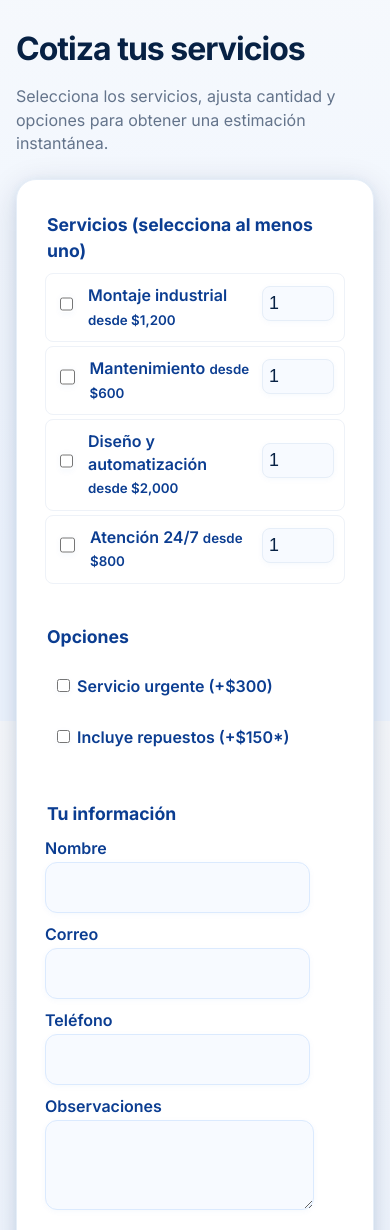
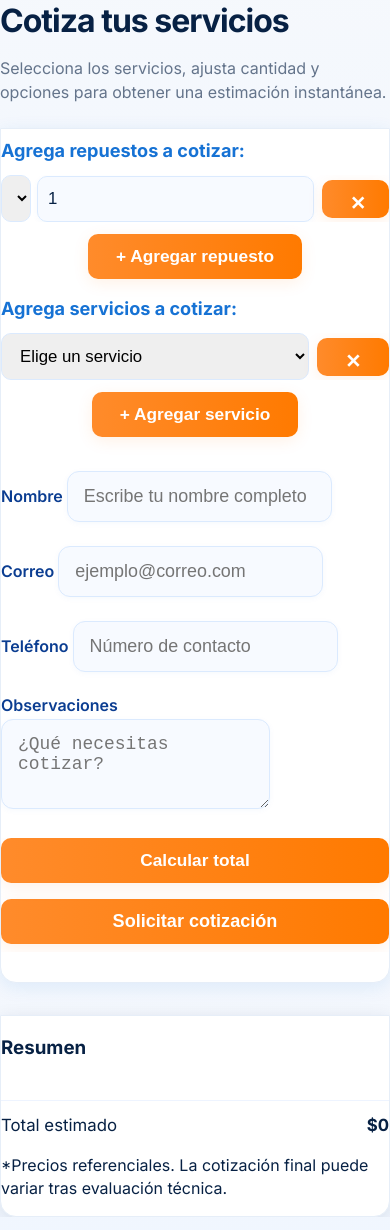
Before and after one commit to DevDereck/multieila-site, a website: page index.html in a window 390 px wide. Shown: the part 3499-4729 px from the top of the page. Drawn offline with Linux system fonts and the light colour scheme.

Commit message:
git commit -m "feat(main): add quote functionality"

```diff
--- a/index.html
+++ b/index.html
@@ -11,7 +11,7 @@
 
   <link rel="stylesheet" href="/styles.css" />
   <link rel="icon" type="image/x-icon" href="/favicon.ico" />
-  <script src="/script.js" defer></script>
+  <!-- El script principal se carga al final del body para asegurar que el DOM esté listo -->
 </head>
 <body>
   <header class="site-header">
@@ -153,66 +153,28 @@
 
         <div class="quote-grid">
           <form id="quoteForm" class="main-form quote-form reveal delay-2" aria-label="Formulario de cotización" novalidate>
-            <fieldset>
-              <legend>Servicios (selecciona al menos uno)</legend>
-              <label class="checkbox">
-                <input type="checkbox" name="service" value="Montaje" data-price="1200" />
-                <span class="checkbox-label">
-                  Montaje industrial <small>desde $1,200</small>
-                </span>
-                <input type="number" class="qty" name="qty-Montaje" min="1" value="1" aria-label="Cantidad Montaje" />
-              </label>
-
-              <label class="checkbox">
-                <input type="checkbox" name="service" value="Mantenimiento" data-price="600" />
-                <span class="checkbox-label">
-                  Mantenimiento <small>desde $600</small>
-                </span>
-                <input type="number" class="qty" name="qty-Mantenimiento" min="1" value="1" aria-label="Cantidad Mantenimiento" />
-              </label>
-
-              <label class="checkbox">
-                <input type="checkbox" name="service" value="Diseño" data-price="2000" />
-                <span class="checkbox-label">
-                  Diseño y automatización <small>desde $2,000</small>
-                </span>
-                <input type="number" class="qty" name="qty-Diseño" min="1" value="1" aria-label="Cantidad Diseño" />
-              </label>
-
-              <label class="checkbox">
-                <input type="checkbox" name="service" value="Emergencia" data-price="800" />
-                <span class="checkbox-label">
-                  Atención 24/7 <small>desde $800</small>
-                </span>
-                <input type="number" class="qty" name="qty-Emergencia" min="1" value="1" aria-label="Cantidad Emergencia" />
-              </label>
-            </fieldset>
-
-            <fieldset>
-              <legend>Opciones</legend>
-              <label class="option">
-                <input type="checkbox" id="rush" data-price="300" /> Servicio urgente (+$300)
-              </label>
-              <label class="option">
-                <input type="checkbox" id="repuestos" data-price="150" /> Incluye repuestos (+$150*)
-              </label>
-            </fieldset>
-
-            <fieldset>
-              <legend>Tu información</legend>
-              <label>Nombre <input type="text" name="clientName" required minlength="2" /></label>
-              <label>Correo <input type="email" name="clientEmail" required /></label>
-              <label>Teléfono <input type="tel" name="clientPhone" pattern="^[0-9()+-\s]{6,20}$" /></label>
-              <label>Observaciones <textarea name="notes" rows="3"></textarea></label>
-            </fieldset>
-
-            <div class="form-actions">
-              <button type="button" id="calculate" class="btn-primary">Calcular Cotización</button>
-              <button type="submit" id="sendQuote" class="btn-outline">Enviar Solicitud</button>
+            <div class="contact-form-grid premium-quote-grid">
+              <label class="contact-label" style="grid-column: span 2; font-weight:700; font-size:1.13rem; color:#1672d4;">Agrega repuestos a cotizar:</label>
+              <div id="repuestosList" style="grid-column: span 2; display:flex; flex-direction:column; gap:10px;"></div>
+              <button type="button" id="addRepuesto" class="btn-outline" style="width:max-content; margin-bottom:10px;">+ Agregar repuesto</button>
+              <label class="contact-label" style="grid-column: span 2; font-weight:700; font-size:1.13rem; color:#1672d4;">Agrega servicios a cotizar:</label>
+              <div id="serviciosList" style="grid-column: span 2; display:flex; flex-direction:column; gap:10px;"></div>
+              <button type="button" id="addServicio" class="btn-outline" style="width:max-content; margin-bottom:10px; grid-column: span 2;">+ Agregar servicio</button>
+              <!-- Separador visual -->
+              <div style="grid-column: span 2; height:8px;"></div>
+              <label class="contact-label" style="grid-column: span 2;">Nombre <input type="text" name="clientName" required minlength="2" placeholder="Escribe tu nombre completo" /></label>
+              <label class="contact-label">Correo <input type="email" name="clientEmail" required placeholder="ejemplo@correo.com" /></label>
+              <label class="contact-label">Teléfono <input type="tel" name="clientPhone" pattern="^[0-9()+-\s]{6,20}$" placeholder="Número de contacto" /></label>
+              <label class="contact-label contact-label-message" style="grid-column: span 2;">Observaciones <textarea name="notes" rows="3" placeholder="¿Qué necesitas cotizar?"></textarea></label>
+              <div class="form-actions contact-form-actions" style="grid-column: span 2; justify-content:center;">
+                <button type="button" id="calculateQuote" class="btn-outline" style="min-width:140px; font-size:1.08rem; margin-right:18px;">Calcular total</button>
+                <button type="submit" id="sendQuote" class="btn-primary" style="min-width:180px; font-size:1.13rem;">Solicitar cotización</button>
+              </div>
+              <div id="quoteTotal" style="grid-column: span 2; text-align:center; font-size:1.18rem; color:#1672d4; font-weight:700; margin-top:10px;"></div>
             </div>
-
             <div id="quoteError" class="form-error" role="alert" aria-live="assertive" hidden></div>
             <div id="quoteSuccess" class="form-success" role="status" aria-live="polite" hidden></div>
+            </script>
           </form>
 
           <aside class="quote-summary reveal delay-3" aria-live="polite">
@@ -296,13 +258,13 @@
                   <span class="contact-icon orange">
                     <svg width="22" height="22" fill="none" viewBox="0 0 24 24"><path fill="#fff" d="M6.62 10.79a15.053 15.053 0 006.59 6.59l2.2-2.2a1 1 0 011.11-.21c1.21.49 2.53.76 3.88.76a1 1 0 011 1v3.5a1 1 0 01-1 1C7.61 21 3 16.39 3 11a1 1 0 011-1h3.5a1 1 0 011 1c0 1.35.27 2.67.76 3.88a1 1 0 01-.21 1.11l-2.2 2.2z"/></svg>
                   </span>
-                  <span class="contact-info-text">+1 234 567 890</span>
+                  <span class="contact-info-text">(506) 2265-7454</span>
                 </div>
                 <div class="contact-info-item address">
                   <span class="contact-icon blue">
                     <svg width="22" height="22" fill="none" viewBox="0 0 24 24"><path fill="#fff" d="M12 2C8.13 2 5 5.13 5 9c0 5.25 7 13 7 13s7-7.75 7-13c0-3.87-3.13-7-7-7zm0 9.5A2.5 2.5 0 1112 6a2.5 2.5 0 010 5.5z"/></svg>
                   </span>
-                  <span class="contact-info-text">Calle Ejemplo 123, Ciudad</span>
+                  <span class="contact-info-text">San Joaquín de Flores, Heredia, Costa Rica</span>
                 </div>
               </div>
             </div>
@@ -317,7 +279,6 @@
                 <button class="btn-contact-send" type="submit">Enviar</button>
               </div>
             </div>
-            <!-- El botón ahora está dentro del grid -->
             <div id="contactError" class="form-error" role="alert" aria-live="assertive" hidden></div>
             <div id="contactSuccess" class="form-success" role="status" aria-live="polite" hidden></div>
           </form>
@@ -337,7 +298,7 @@
         <a href="/index.html" aria-label="Inicio">Inicio</a>
         <a href="/index.html#servicios">Servicios</a>
         <a href="/proyectos.html">Proyectos</a>
-          <a href="/repuestos.html">Repuestos</a>
+        <a href="/repuestos.html">Repuestos</a>
         <a href="/index.html#cotizar">Cotizar</a>
         <a href="/index.html#sobre-nosotros">Sobre nosotros</a>
         <a href="/index.html#contacto">Contacto</a>
@@ -370,6 +331,6 @@
     </div>
   </footer>
 
-  <script src="/script.js"></script>
+  <script src="/public/js/script.js"></script>
 </body>
 </html>
--- /dev/null
+++ b/public/js/script.js
@@ -0,0 +1,228 @@
+// Menu toggle
+(function() {
+    const btn = document.querySelector('.menu-toggle');
+    const nav = document.querySelector('.site-nav');
+
+    if(btn && nav){
+        btn.onclick = function(e) {
+            e.preventDefault();
+            const isOpen = btn.getAttribute('aria-expanded') === 'true';
+            btn.setAttribute('aria-expanded', !isOpen);
+            nav.classList.toggle('open');
+        };
+
+        nav.querySelectorAll('a').forEach(link => {
+            link.onclick = function() {
+                btn.setAttribute('aria-expanded', 'false');
+                nav.classList.remove('open');
+            };
+        });
+    }
+
+    // Smooth scroll for all anchor links
+    document.querySelectorAll('a[href^="#"]').forEach(anchor => {
+        anchor.addEventListener('click', function(e) {
+            const href = this.getAttribute('href');
+
+            // Skip if it's just "#"
+            if (href === '#') return;
+
+            e.preventDefault();
+
+            const targetId = href.substring(1);
+            const targetElement = document.getElementById(targetId);
+
+            if (targetElement) {
+                // Calculate offset for fixed header
+                const headerOffset = 80;
+                const elementPosition = targetElement.getBoundingClientRect().top;
+                const offsetPosition = elementPosition + window.pageYOffset - headerOffset;
+
+                window.scrollTo({
+                    top: offsetPosition,
+                    behavior: 'smooth'
+                });
+
+                // Close mobile menu if open
+                if (btn) {
+                    btn.setAttribute('aria-expanded', 'false');
+                }
+                if (nav) {
+                    nav.classList.remove('open');
+                }
+            }
+        });
+    });
+
+    // Scroll reveal with enhanced animation
+    const observer = new IntersectionObserver(entries => {
+        entries.forEach(entry => {
+            if(entry.isIntersecting){
+                // Add a slight delay for smoother appearance
+                setTimeout(() => {
+                    entry.target.classList.add('visible');
+                }, 50);
+                observer.unobserve(entry.target);
+            }
+        });
+    }, {
+        threshold: 0.12,
+        rootMargin: '0px 0px -50px 0px' // Trigger slightly before element is in view
+    });
+
+    document.querySelectorAll('.reveal').forEach(el => observer.observe(el));
+
+    // Animate sections on scroll
+    const sectionObserver = new IntersectionObserver(entries => {
+        entries.forEach(entry => {
+            if(entry.isIntersecting){
+                entry.target.style.opacity = '1';
+                entry.target.style.transform = 'translateY(0)';
+            }
+        });
+    }, {
+        threshold: 0.1
+    });
+
+    document.querySelectorAll('.section').forEach(section => {
+        section.style.opacity = '0';
+        section.style.transform = 'translateY(20px)';
+        section.style.transition = 'opacity 0.6s ease, transform 0.6s ease';
+        sectionObserver.observe(section);
+    });
+
+    // Year
+    const yearEl = document.getElementById('year');
+    if (yearEl) yearEl.textContent = new Date().getFullYear();
+})();
+
+// --- Cotización dinámica ---
+// Precios falsos para demo
+const preciosRepuestos = {motor:120, plc:200, valvula:80, interruptor:60, faja:40, control:90, push:15, muletilla:18, termocupla:25, contactor:55, proteccion:35, sensor:45, transformador:70, rele:12, led:8, alarma:22, filtro:30, cobre:10, bola:28, regulador:32};
+const preciosServicios = {montaje:300, mantenimiento:150, automatizacion:400, emergencia:250};
+const repuestoOptions = `<option value="" disabled selected>Elige un repuesto</option>
+  <option value="motor">Motor Eléctrico ($120)</option>
+  <option value="plc">PLC Programable ($200)</option>
+  <option value="valvula">Válvula solenoide ($80)</option>
+  <option value="interruptor">Interruptor de corriente ($60)</option>
+  <option value="faja">Faja de transmisión ($40)</option>
+  <option value="control">Control de temperatura ($90)</option>
+  <option value="push">Botón Push ($15)</option>
+  <option value="muletilla">Selector de muletilla ($18)</option>
+  <option value="termocupla">Termocupla ($25)</option>
+  <option value="contactor">Contactor ($55)</option>
+  <option value="proteccion">Protección térmica ($35)</option>
+  <option value="sensor">Sensor inductivo ($45)</option>
+  <option value="transformador">Transformador ($70)</option>
+  <option value="rele">Relé ($12)</option>
+  <option value="led">Luz led ($8)</option>
+  <option value="alarma">Alarma lumínica ($22)</option>
+  <option value="filtro">Filtro aire ($30)</option>
+  <option value="cobre">Figura de cobre ($10)</option>
+  <option value="bola">Válvula de bola ($28)</option>
+  <option value="regulador">Regulador de presión ($32)</option>`;
+const servicioOptions = `<option value="" disabled selected>Elige un servicio</option>
+  <option value="montaje">Montaje industrial ($300)</option>
+  <option value="mantenimiento">Mantenimiento ($150)</option>
+  <option value="automatizacion">Automatización ($400)</option>
+  <option value="emergencia">Atención 24/7 ($250)</option>`;
+
+function iniciarCotizacion() {
+  const repuestosList = document.getElementById('repuestosList');
+  const serviciosList = document.getElementById('serviciosList');
+  const addRepuesto = document.getElementById('addRepuesto');
+  const addServicio = document.getElementById('addServicio');
+  const totalAmount = document.getElementById('totalAmount');
+  const breakdown = document.getElementById('breakdown');
+  const calcBtn = document.getElementById('calculateQuote');
+  const form = document.getElementById('quoteForm');
+  if(!repuestosList || !serviciosList) return; // No está el formulario en la página
+  // Función para crear fila de repuesto
+  function crearRepuestoRow() {
+    const div = document.createElement('div');
+    div.className = 'quote-row';
+    div.innerHTML = `<select class='premium-select repuesto-item'>${repuestoOptions}</select><input type='number' min='1' value='1' class='premium-cantidad cantidad-item' placeholder='Cantidad' /><button type='button' class='remove-item' title='Quitar'>✕</button>`;
+    div.querySelector('.remove-item').onclick = () => div.remove();
+    return div;
+  }
+  // Función para crear fila de servicio
+  function crearServicioRow() {
+    const div = document.createElement('div');
+    div.className = 'quote-row';
+    div.innerHTML = `<select class='premium-select servicio-item'>${servicioOptions}</select><button type='button' class='remove-item' title='Quitar'>✕</button>`;
+    div.querySelector('.remove-item').onclick = () => div.remove();
+    return div;
+  }
+  // Inicializar solo si está vacío (evita duplicados por recarga parcial)
+  if (!repuestosList.querySelector('.repuesto-item')) repuestosList.appendChild(crearRepuestoRow());
+  if (!serviciosList.querySelector('.servicio-item')) serviciosList.appendChild(crearServicioRow());
+  if(addRepuesto) addRepuesto.onclick = () => repuestosList.appendChild(crearRepuestoRow());
+  if(addServicio) addServicio.onclick = () => serviciosList.appendChild(crearServicioRow());
+  function calcularTotal() {
+    let total = 0;
+    let desglose = [];
+    // Repuestos
+    repuestosList.querySelectorAll('.repuesto-item').forEach((sel, idx) => {
+      const val = sel.value;
+      const cant = parseInt(sel.parentElement.querySelector('.cantidad-item').value)||1;
+      if(val && preciosRepuestos[val]) {
+        const subt = preciosRepuestos[val]*cant;
+        total += subt;
+        desglose.push(`<li>${sel.options[sel.selectedIndex].text} x${cant} <span style='float:right;'>$${subt}</span></li>`);
+      }
+    });
+    // Servicios
+    serviciosList.querySelectorAll('.servicio-item').forEach((sel, idx) => {
+      const val = sel.value;
+      if(val && preciosServicios[val]) {
+        total += preciosServicios[val];
+        desglose.push(`<li>${sel.options[sel.selectedIndex].text} <span style='float:right;'>$${preciosServicios[val]}</span></li>`);
+      }
+    });
+    if(totalAmount) totalAmount.textContent = '$'+total;
+    if(breakdown) breakdown.innerHTML = desglose.join('');
+  }
+  if(calcBtn) calcBtn.onclick = function() {
+    calcularTotal();
+    // Scroll al resumen
+    const resumen = document.querySelector('.quote-summary');
+    if(resumen) {
+      resumen.scrollIntoView({behavior:'smooth', block:'center'});
+    }
+  };
+  // Limpiar resumen al cambiar algo
+  [repuestosList, serviciosList].forEach(list => {
+    list.addEventListener('change', function(){
+      if(totalAmount) totalAmount.textContent = '$0';
+      if(breakdown) breakdown.innerHTML = '';
+    });
+  });
+  // Limpiar formulario tras 7 segundos al enviar
+  if(form) form.addEventListener('submit', function(e){
+    // Validación mínima: debe haber al menos un repuesto o servicio seleccionado
+    const hayRepuesto = Array.from(repuestosList.querySelectorAll('.repuesto-item')).some(sel => sel.value);
+    const hayServicio = Array.from(serviciosList.querySelectorAll('.servicio-item')).some(sel => sel.value);
+    if(!hayRepuesto && !hayServicio) {
+      e.preventDefault();
+      alert('Agrega al menos un repuesto o servicio para cotizar.');
+      return false;
+    }
+    setTimeout(()=>{
+      form.reset();
+      // Limpiar dinámicos
+      repuestosList.innerHTML = '';
+      serviciosList.innerHTML = '';
+      repuestosList.appendChild(crearRepuestoRow());
+      serviciosList.appendChild(crearServicioRow());
+      if(totalAmount) totalAmount.textContent = '$0';
+      if(breakdown) breakdown.innerHTML = '';
+    },7000);
+  });
+}
+// Ejecutar robusto: si el DOM ya está listo, ejecuta directo, si no, espera el evento
+if (document.readyState === 'loading') {
+  document.addEventListener('DOMContentLoaded', iniciarCotizacion);
+} else {
+  iniciarCotizacion();
+}
+// --- Fin cotización dinámica ---
--- a/styles.css
+++ b/styles.css
@@ -1276,3 +1276,136 @@ body {
   .container { padding: 28px 0 }
   .hero-card .cover { height: 220px }
 }
+
+/* Cotización dinámica */
+.quote-row {
+  display: flex;
+  gap: 10px;
+  align-items: center;
+  margin-bottom: 4px;
+}
+.premium-select.repuesto-item,
+.premium-select.servicio-item {
+  flex: 2;
+  padding: 12px 14px;
+  border-radius: 10px;
+  border: 1.5px solid #dbeafe;
+  font-size: 1.08rem;
+}
+.premium-cantidad.cantidad-item {
+  width: 90px;
+  padding: 12px 10px;
+  border-radius: 10px;
+  border: 1.5px solid #dbeafe;
+  font-size: 1.08rem;
+}
+.remove-item {
+  background: #fff;
+  border: 1px solid #e5e7eb;
+  border-radius: 8px;
+  color: #d32f2f;
+  font-weight: bold;
+  padding: 0 10px;
+  cursor: pointer;
+  font-size: 1.2rem;
+  height: 38px;
+  transition: background 0.2s, color 0.2s;
+}
+.remove-item:hover {
+  background: #ffeaea;
+  color: #a00;
+}
+
+/* Responsive cotización mejorado */
+@media (max-width: 700px) {
+  #cotizar .main-form.quote-form {
+    width: 100%;
+    max-width: 100%;
+    min-width: 0;
+    padding: 8px 0 12px 0;
+    border-radius: 0 0 16px 16px;
+    box-shadow: 0 4px 18px rgba(22,114,212,0.10);
+    gap: 8px;
+    margin: 0;
+    align-items: stretch;
+    box-sizing: border-box;
+    overflow-x: hidden;
+  }
+  #cotizar .contact-form-grid.premium-quote-grid {
+    display: flex;
+    flex-direction: column;
+    gap: 8px;
+    width: 100%;
+    margin: 0;
+    padding: 0;
+    align-items: stretch;
+    box-sizing: border-box;
+    overflow-x: hidden;
+  }
+  #cotizar .form-actions.contact-form-actions {
+    width: 100%;
+    flex-direction: column;
+    gap: 8px;
+    margin-top: 0;
+    align-items: stretch;
+    margin: 0;
+    padding: 0;
+    box-sizing: border-box;
+    overflow-x: hidden;
+  }
+  #cotizar .btn-outline, #cotizar .btn-primary {
+    width: 100%;
+    min-width: 0;
+    margin: 0 0 8px 0 !important;
+    font-size: 1.08rem;
+    box-sizing: border-box;
+    margin: 0 auto 8px auto !important;
+  }
+  #cotizar .quote-row {
+    flex-direction: row;
+    gap: 6px;
+    width: 100%;
+    margin-bottom: 4px;
+    align-items: center;
+    margin: 0 0 4px 0;
+    box-sizing: border-box;
+    overflow-x: hidden;
+  }
+  #cotizar .premium-select, #cotizar .premium-cantidad {
+    width: 100%;
+    min-width: 0;
+    font-size: 1.05rem;
+    box-sizing: border-box;
+    margin: 0;
+  }
+  #cotizar .remove-item {
+    height: 38px;
+    min-width: 38px;
+    font-size: 1.2rem;
+    margin-left: 2px;
+  }
+  #cotizar .quote-summary {
+    margin-top: 12px;
+    width: 100%;
+    box-sizing: border-box;
+    margin: 12px 0 0 0;
+    padding: 0;
+    border-radius: 0 0 16px 16px;
+    overflow-x: hidden;
+  }
+  #cotizar .breakdown {
+    padding-left: 0;
+    margin-bottom: 8px;
+    margin: 0 0 8px 0;
+    width: 100%;
+    box-sizing: border-box;
+    overflow-x: hidden;
+  }
+  #cotizar .container {
+    padding: 0 !important;
+    margin: 0 !important;
+    width: 100% !important;
+    box-sizing: border-box;
+    overflow-x: hidden;
+  }
+}
```
Also changed, not shown: repuestos.html (+1 -1 lines).
